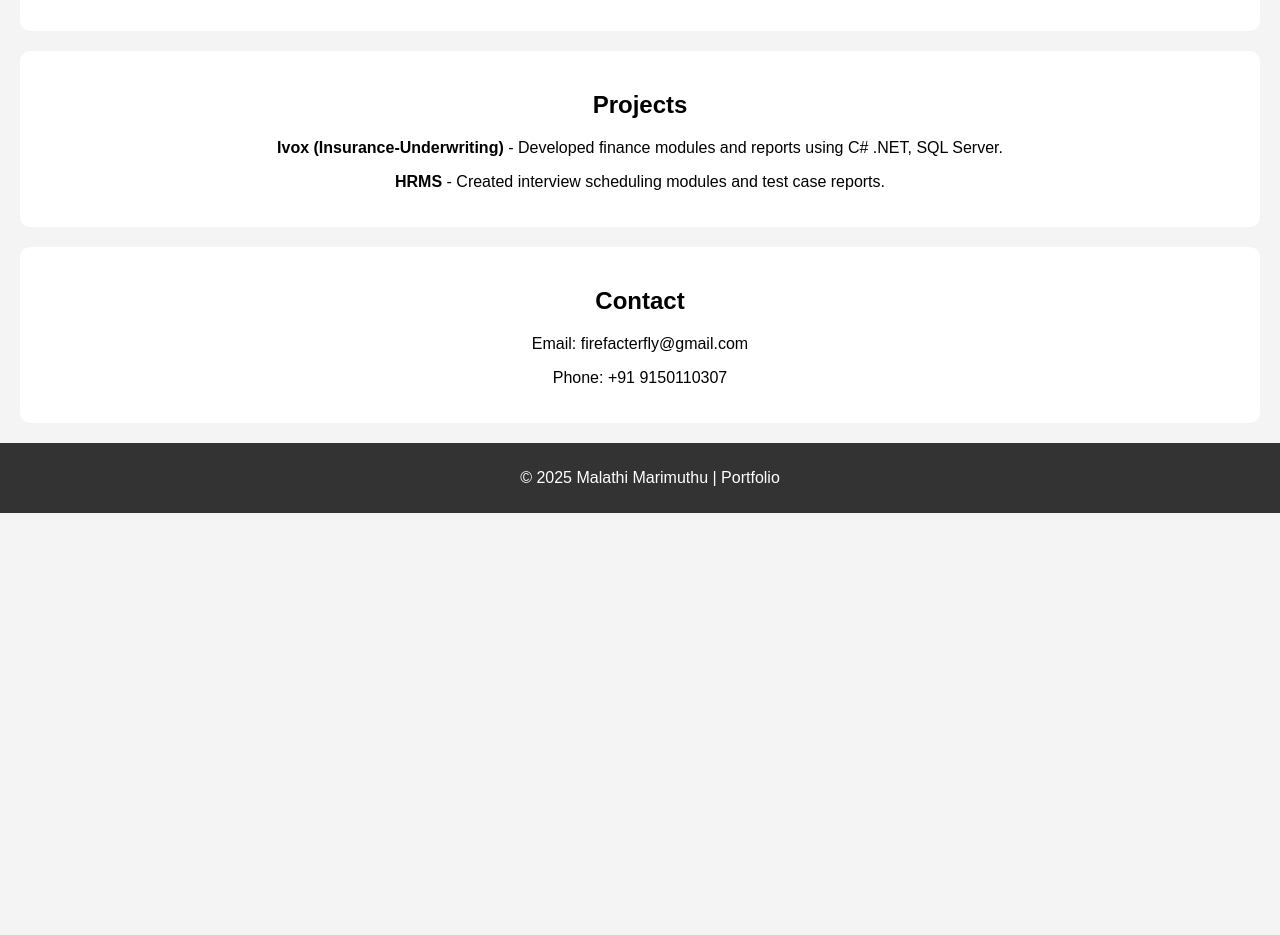
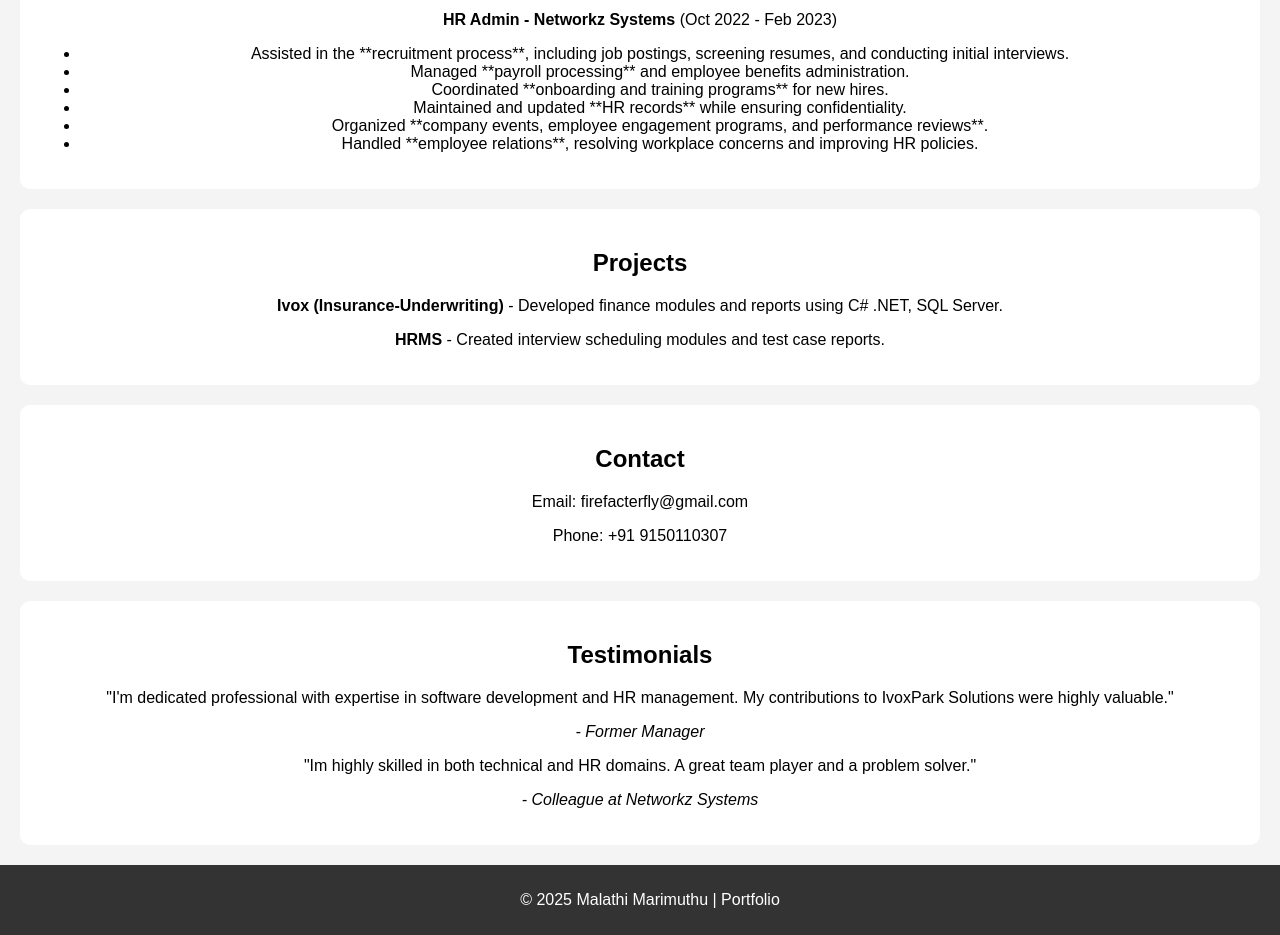
Before and after one commit to malathi-25/Portfolio-myself-, a plain HTML site: page index.html in a window 1280 px wide. Shown: the part 800-1735 px from the top of the page. Before the commit the page ends 1313 px from the top, so only its background shows below. Drawn offline with Linux system fonts and the light colour scheme.

Commit message:
Update index.html

```diff
--- a/index.html
+++ b/index.html
@@ -31,11 +31,22 @@
 
 <section id="experience">
     <h2>Experience</h2>
+
     <p><strong>Associate Software Engineer - IvoxPark Solutions</strong> (Aug 2023 - Aug 2024)</p>
     <p>Developed and maintained software applications using ASP.NET with C# and React.js.</p>
 
     <p><strong>Junior HR Executive - IvoxPark Solutions</strong> (Feb 2023 - Aug 2023)</p>
     <p>Managed employee records, handled task sheets, and client communication.</p>
+
+    <p><strong>HR Admin - Networkz Systems</strong> (Oct 2022 - Feb 2023)</p>
+    <ul>
+        <li>Assisted in the **recruitment process**, including job postings, screening resumes, and conducting initial interviews.</li>
+        <li>Managed **payroll processing** and employee benefits administration.</li>
+        <li>Coordinated **onboarding and training programs** for new hires.</li>
+        <li>Maintained and updated **HR records** while ensuring confidentiality.</li>
+        <li>Organized **company events, employee engagement programs, and performance reviews**.</li>
+        <li>Handled **employee relations**, resolving workplace concerns and improving HR policies.</li>
+    </ul>
 </section>
 
     <section id="projects">
@@ -49,6 +60,19 @@
         <p>Email: firefacterfly@gmail.com</p>
         <p>Phone: +91 9150110307</p>
     </section>
+<section id="testimonials">
+    <h2>Testimonials</h2>
+    <blockquote>
+        <p>"I'm dedicated professional with expertise in software development and HR management.
+        My contributions to IvoxPark Solutions were highly valuable."</p>
+        <cite>- Former Manager</cite>
+    </blockquote>
+
+    <blockquote>
+        <p>"Im highly skilled in both technical and HR domains. A great team player and a problem solver."</p>
+        <cite>- Colleague at Networkz Systems</cite>
+    </blockquote>
+</section>
 
     <footer>
         <p>© 2025 Malathi Marimuthu | Portfolio</p>
```
Lines whose indentation alone changed are shown as unchanged.
